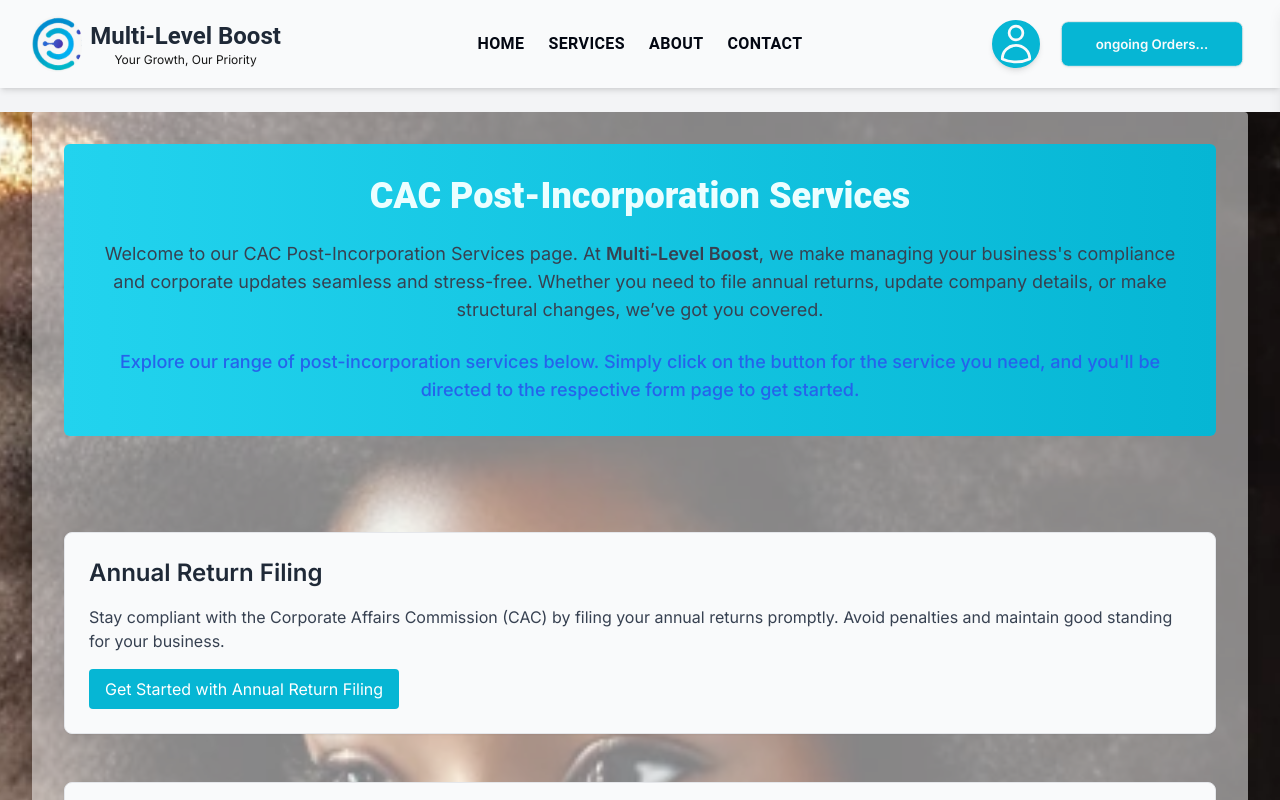
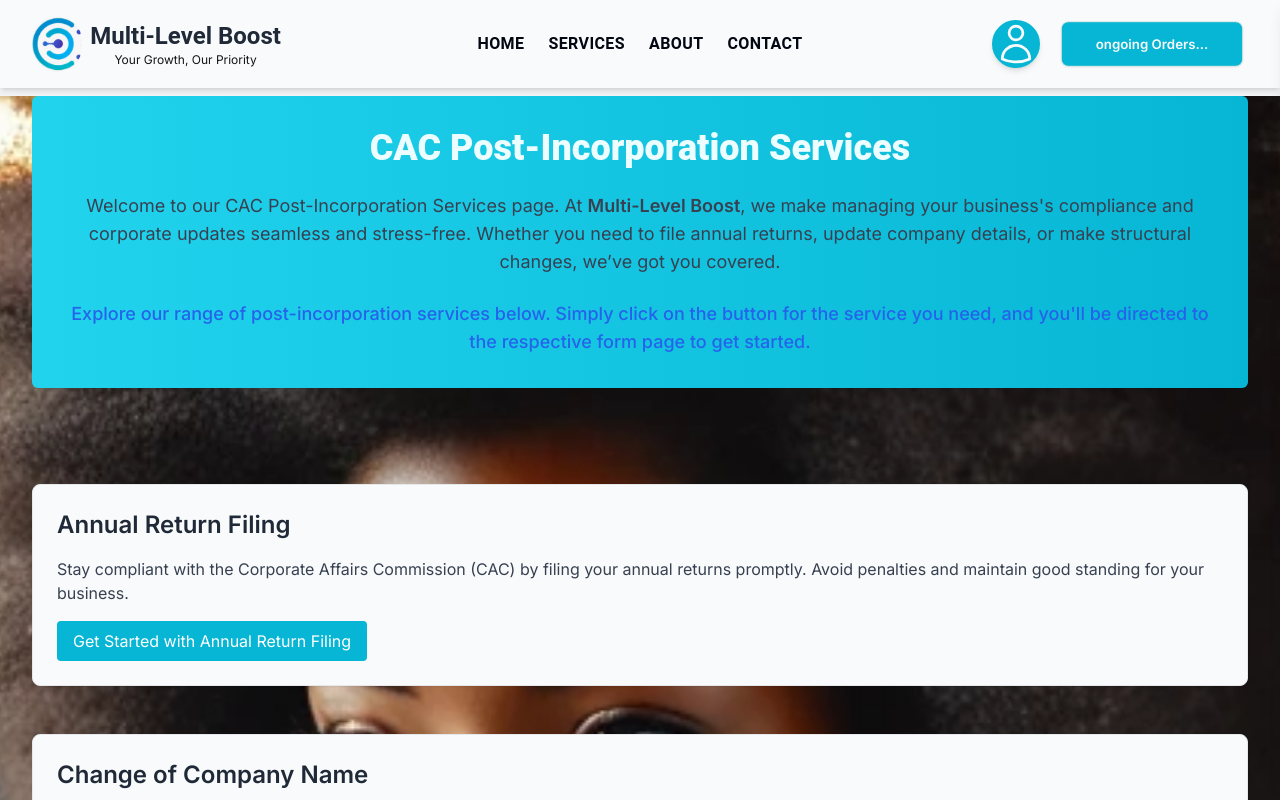
Before and after one commit to elijahkelechi/mlb_frontend, a React (Vite) app: page /CAC_post_incoperation in a window 1280 px wide. Shown: the top 800 px of the page. Built offline with nearby package versions, Linux system fonts and the light colour scheme.

Commit message:
I commit

```diff
--- a/src/pages/CacPostIncoperation.jsx
+++ b/src/pages/CacPostIncoperation.jsx
@@ -6,12 +6,11 @@ import { motion } from "framer-motion";
 const CacPostIncorporation = () => {
   return (
     <div
-      className="bg-cover bg-center min-h-screen text-gray-800"
+      className="px-4 md:px-8 bg-cover bg-center min-h-screen text-gray-800"
       style={{
         backgroundImage: `url(${bgImage})`,
       }}
     >
-      <div className="bg-white bg-opacity-50 p-4 md:p-8 rounded shadow-lg max-w-7xl mt-4 mx-4 md:mx-8 ">
       <div className="bg-gradient-to-r from-cyan-400 to-cyan-500 p-4 md:p-8 rounded-md">
         <h1 className="text-4xl font-heading font-extrabold mb-6 text-center text-cyan-50">
           CAC Post-Incorporation Services
@@ -19,14 +18,14 @@ const CacPostIncorporation = () => {
         <p className="text-lg mb-6 text-center text-gray-700">
           Welcome to our CAC Post-Incorporation Services page. At{" "}
           <strong>Multi-Level Boost</strong>, we make managing your business's
-            compliance and corporate updates seamless and stress-free. Whether
-            you need to file annual returns, update company details, or make
+          compliance and corporate updates seamless and stress-free. Whether you
+          need to file annual returns, update company details, or make
           structural changes, we’ve got you covered.
         </p>
         <p className="text-lg  text-center text-blue-600 font-medium">
           Explore our range of post-incorporation services below. Simply click
-            on the button for the service you need, and you'll be directed to
-            the respective form page to get started.
+          on the button for the service you need, and you'll be directed to the
+          respective form page to get started.
         </p>
       </div>
 
@@ -149,8 +148,8 @@ const CacPostIncorporation = () => {
             pricing for all services.
           </li>
           <li>
-              <strong>Support:</strong> We’re here to assist you every step of
-              the way.
+            <strong>Support:</strong> We’re here to assist you every step of the
+            way.
           </li>
         </ul>
       </div>
@@ -172,7 +171,6 @@ const CacPostIncorporation = () => {
         </a>
       </div>
     </div>
-    </div>
   );
 };
 
--- a/src/pages/Home.jsx
+++ b/src/pages/Home.jsx
@@ -618,7 +618,7 @@ const Home = () => {
           </div>
         </div>
       </div>
-      <div className="relative mt-[0rem] md:mt-[0rem] lg:mt-[0rem]">
+      <div className="relative mt-[15rem] md:mt-[0rem] lg:mt-[0rem]">
         <Footer />
       </div>
     </div>
```
Lines whose indentation alone changed are shown as unchanged.
